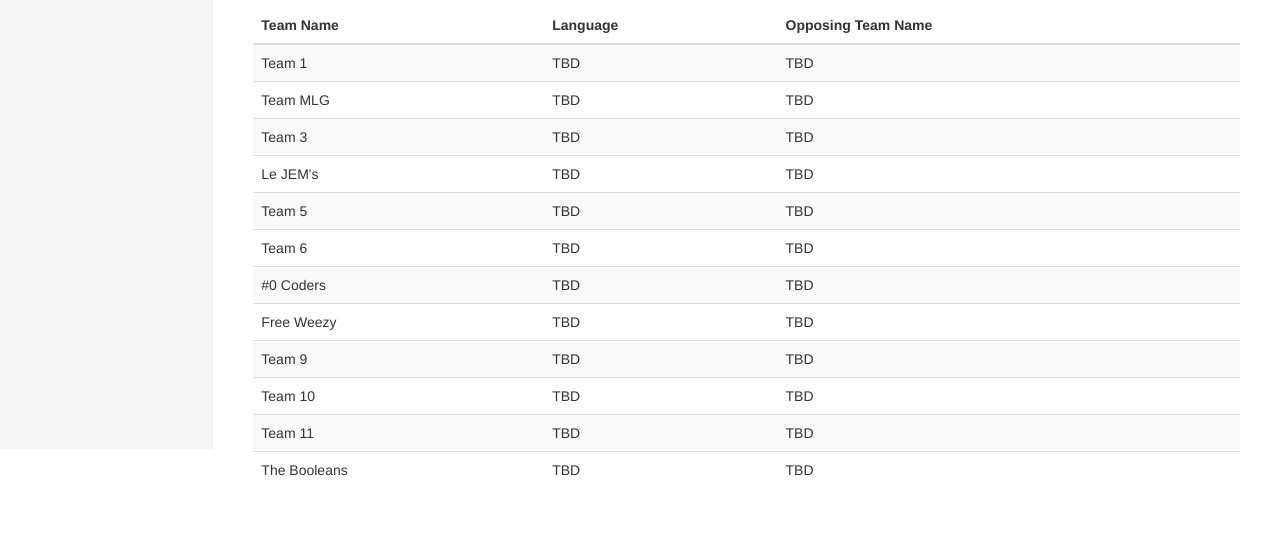
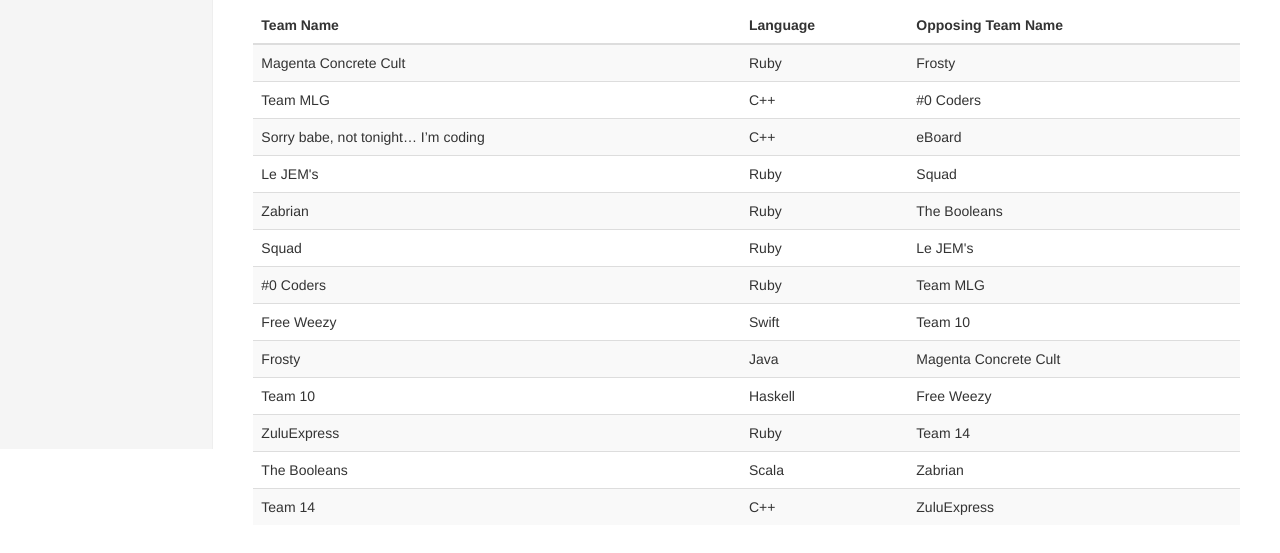
Before and after one commit to AKippins/HackathonHelp, a website: page static/index.html in a window 1280 px wide. Shown: the part 351-904 px from the top of the page. Before the commit the page ends 879 px from the top, so only its background shows below. Drawn offline with nearby package versions, Linux system fonts and the light colour scheme.

Commit message:
Main Page done for now team names added.

```diff
--- a/static/index.html
+++ b/static/index.html
@@ -82,64 +82,69 @@
               </thead>
               <tbody>
                 <tr>
-                  <td>Team 1</td>
-                  <td>TBD</td>
-                  <td>TBD</td>
+                  <td>Magenta Concrete Cult</td>
+                  <td>Ruby</td>
+                  <td>Frosty</td>
                 </tr>
                 <tr>
                   <td>Team MLG</td>
-                  <td>TBD</td>
-                  <td>TBD</td>
+                  <td>C++</td>
+                  <td>#0 Coders</td>
                 </tr>
                 <tr>
-                  <td>Team 3</td>
-                  <td>TBD</td>
-                  <td>TBD</td>
+                  <td>Sorry babe, not tonight… I’m coding</td>
+                  <td>C++</td>
+                  <td>eBoard</td>
                 </tr>
                 <tr>
                   <td>Le JEM's</td>
-                  <td>TBD</td>
-                  <td>TBD</td>
+                  <td>Ruby</td>
+                  <td>Squad</td>
                 </tr>
                 <tr>
-                  <td>Team 5</td>
-                  <td>TBD</td>
-                  <td>TBD</td>
+                  <td>Zabrian</td>
+                  <td>Ruby</td>
+                  <td>The Booleans</td>
                 </tr>
                 <tr>
-                  <td>Team 6</td>
-                  <td>TBD</td>
-                  <td>TBD</td>
+                  <td>Squad</td>
+                  <td>Ruby</td>
+                  <td>Le JEM's</td>
                 </tr>
                 <tr>
                   <td>#0 Coders</td>
-                  <td>TBD</td>
-                  <td>TBD</td>
+                  <td>Ruby</td>
+                  <td>Team MLG</td>
                 </tr>
                 <tr>
                   <td>Free Weezy</td>
-                  <td>TBD</td>
-                  <td>TBD</td>
+                  <td>Swift</td>
+                  <td>Team 10</td>
                 </tr>
                 <tr>
-                  <td>Team 9</td>
-                  <td>TBD</td>
-                  <td>TBD</td>
+                  <td>Frosty</td>
+                  <td>Java</td>
+                  <td>Magenta Concrete Cult</td>
                 </tr>
                 <tr>
                   <td>Team 10</td>
-                  <td>TBD</td>
-                  <td>TBD</td>
+                  <td>Haskell</td>
+                  <td>Free Weezy</td>
                 </tr>
                 <tr>
-                  <td>Team 11</td>
-                  <td>TBD</td>
-                  <td>TBD</td>
+                  <td>ZuluExpress</td>
+                  <td>Ruby</td>
+                  <td>Team 14</td>
                 </tr>
                 <tr>
                   <td>The Booleans</td>
-                  <td>TBD</td>
-                  <td>TBD</td>
+                  <td>Scala</td>
+                  <td>Zabrian</td>
+                </tr>
+                <tr>
+                  <td>Team 14</td>
+                  <td>C++</td>
+                  <td>ZuluExpress</td>
                 </tr>
               </tbody>
             </table>
```
Also changed, not shown: static/restrictions.html (+1 -1 lines).
